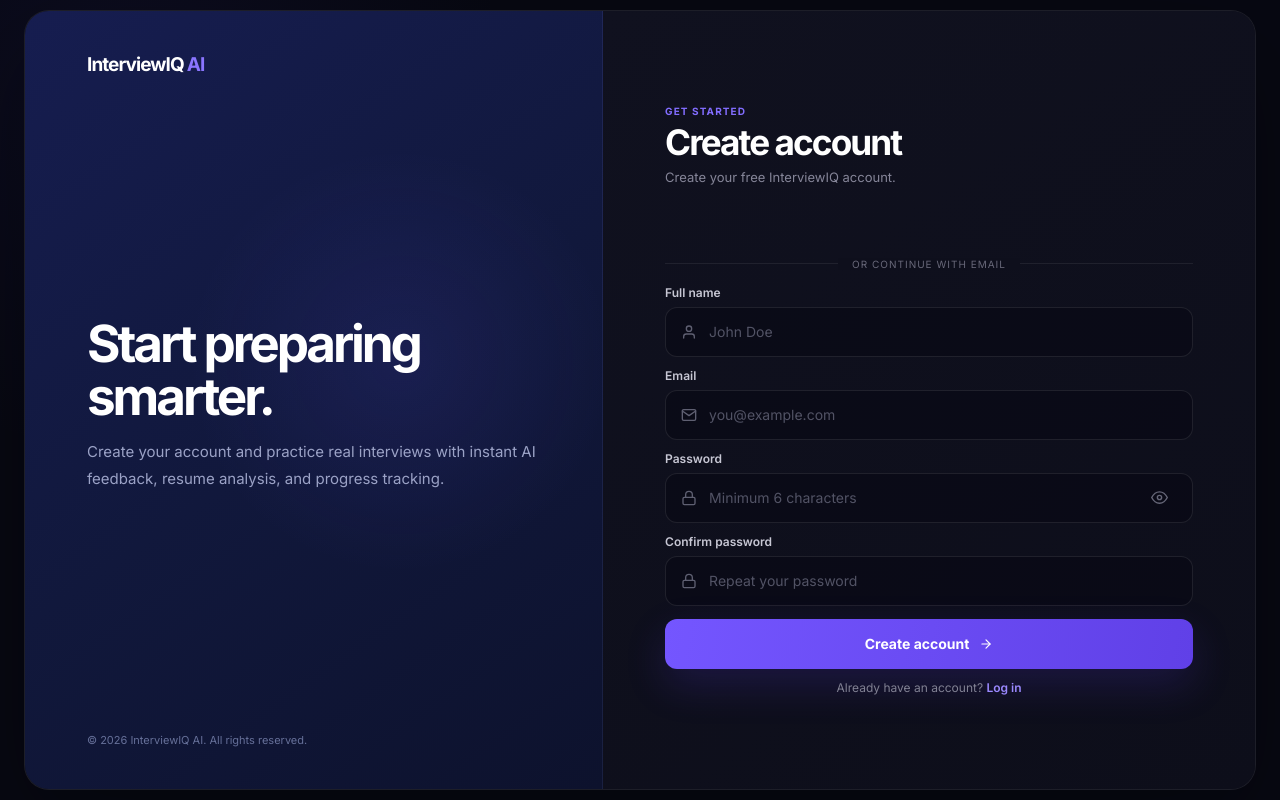
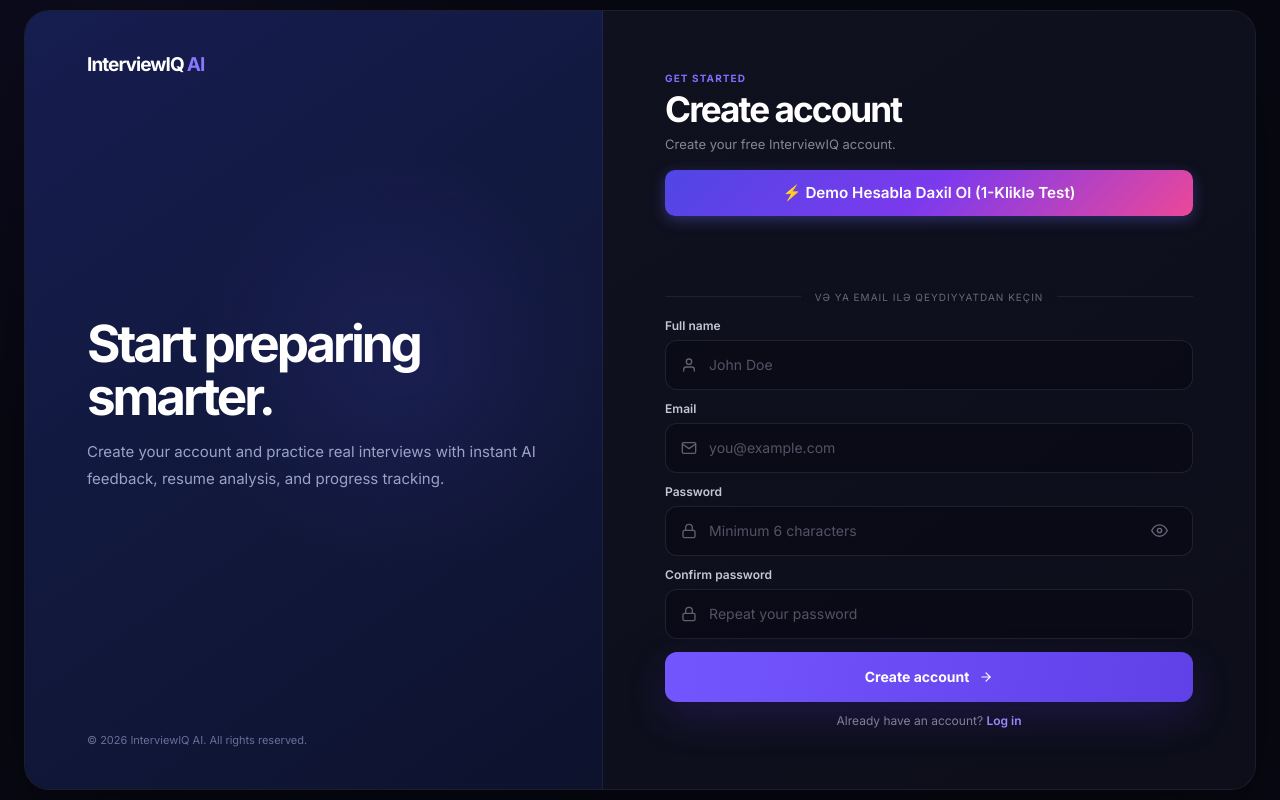
Before and after one commit to ismayildasdemirli27/InterviewIQ, a React (Vite) app in the folder client/: page /register in a window 1280 px wide. Built offline with nearby package versions, Linux system fonts and the light colour scheme; no server answers.

Commit message:
fix: disable unconfigured Google auth to prevent 401 and add 1-click Demo Guest login

```diff
--- a/client/src/pages/register/LoginPage.tsx
+++ b/client/src/pages/register/LoginPage.tsx
@@ -232,6 +232,27 @@
         replace: true,
       }
     );
+  };
+
+  const isGoogleConfigured = Boolean(
+    import.meta.env.VITE_GOOGLE_CLIENT_ID &&
+    !import.meta.env.VITE_GOOGLE_CLIENT_ID.includes("dummy")
+  );
+
+  const handleDemoLogin = async () => {
+    clearMessages();
+    setLoading(true);
+    try {
+      const response = await apiClient.post("/auth/demo-login");
+      completeAuthentication(response.data);
+    } catch (err: any) {
+      setError(
+        err.response?.data?.message ||
+        "Demo giriş xətası baş verdi. Zəhmət olmasa yenidən cəhd edin."
+      );
+    } finally {
+      setLoading(false);
+    }
   };
 
   const handleSubmit =
@@ -630,6 +651,34 @@
                   </div>
                 )}
 
+                <div style={{ marginBottom: "1.25rem" }}>
+                  <button
+                    type="button"
+                    onClick={handleDemoLogin}
+                    disabled={loading || googleLoading}
+                    style={{
+                      width: "100%",
+                      padding: "0.85rem 1.25rem",
+                      background: "linear-gradient(135deg, #4f46e5 0%, #7c3aed 50%, #ec4899 100%)",
+                      color: "#ffffff",
+                      border: "none",
+                      borderRadius: "10px",
+                      fontWeight: 600,
+                      fontSize: "0.95rem",
+                      cursor: "pointer",
+                      display: "flex",
+                      alignItems: "center",
+                      justifyContent: "center",
+                      gap: "0.5rem",
+                      boxShadow: "0 4px 14px rgba(99, 102, 241, 0.35)",
+                      transition: "all 0.2s ease"
+                    }}
+                  >
+                    ⚡ Demo Hesabla Daxil Ol (1-Kliklə Test)
+                  </button>
+                </div>
+
+                {isGoogleConfigured && (
                   <div className="google-auth-area">
                     <div
                       className="google-button-wrapper"
@@ -664,10 +713,11 @@
                       </span>
                     )}
                   </div>
+                )}
 
                 <div className="auth-divider">
                   <span>
-                    or continue with email
+                    və ya email ilə daxil olun
                   </span>
                 </div>
 
--- a/client/src/pages/register/RegisterPage.tsx
+++ b/client/src/pages/register/RegisterPage.tsx
@@ -162,6 +162,32 @@
         replace: true,
       }
     );
+  };
+
+  const isGoogleConfigured = Boolean(
+    import.meta.env.VITE_GOOGLE_CLIENT_ID &&
+    !import.meta.env.VITE_GOOGLE_CLIENT_ID.includes("dummy")
+  );
+
+  const handleDemoLogin = async () => {
+    setError("");
+    setLoading(true);
+    try {
+      const response = await apiClient.post("/auth/demo-login");
+      const token = response.data?.data?.token;
+      const user = response.data?.data?.user;
+      if (token && user) {
+        saveAuthSession(token, user);
+        navigate("/dashboard/cs-automation", { replace: true });
+      }
+    } catch (err: any) {
+      setError(
+        err.response?.data?.message ||
+        "Demo giriş zamanı xəta baş verdi."
+      );
+    } finally {
+      setLoading(false);
+    }
   };
 
   const handleSubmit = async (
@@ -391,6 +417,34 @@
               </div>
             )}
 
+            <div style={{ marginBottom: "1.25rem" }}>
+              <button
+                type="button"
+                onClick={handleDemoLogin}
+                disabled={loading || googleLoading}
+                style={{
+                  width: "100%",
+                  padding: "0.85rem 1.25rem",
+                  background: "linear-gradient(135deg, #4f46e5 0%, #7c3aed 50%, #ec4899 100%)",
+                  color: "#ffffff",
+                  border: "none",
+                  borderRadius: "10px",
+                  fontWeight: 600,
+                  fontSize: "0.95rem",
+                  cursor: "pointer",
+                  display: "flex",
+                  alignItems: "center",
+                  justifyContent: "center",
+                  gap: "0.5rem",
+                  boxShadow: "0 4px 14px rgba(99, 102, 241, 0.35)",
+                  transition: "all 0.2s ease"
+                }}
+              >
+                ⚡ Demo Hesabla Daxil Ol (1-Kliklə Test)
+              </button>
+            </div>
+
+            {isGoogleConfigured && (
               <div className="google-auth-area">
                 <div
                   className="google-button-wrapper"
@@ -423,10 +477,11 @@
                   </span>
                 )}
               </div>
+            )}
 
             <div className="auth-divider">
               <span>
-                or continue with email
+                və ya email ilə qeydiyyatdan keçin
               </span>
             </div>
 
```
Also changed, not shown: 2 other files (tests, documents, lock files or other folders). Lines whose indentation alone changed are shown as unchanged.
